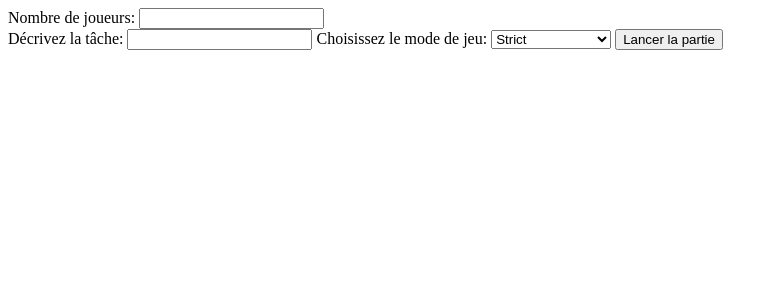
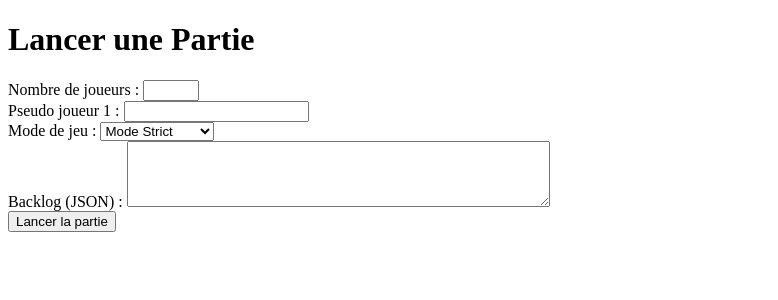
Before and after one commit to MAAARAAM/ScrumPokerEstimationApp, a Django app: page /lancer_partie/ in a window 1280 px wide. Shown: the top 300 px of the page, without its empty margins (0-778 px from the left). Run offline with Django 5.2, Linux system fonts and the light colour scheme.

Commit message:
4 first views implementation

```diff
--- a/ScrumPokerEstimationApp/ScrumPokerEstimationApp/templates/lancer_partie.html
+++ b/ScrumPokerEstimationApp/ScrumPokerEstimationApp/templates/lancer_partie.html
@@ -1,17 +1,61 @@
-<form method="POST" action="{% url 'lancer_partie' %}">
-  {% csrf_token %}
-  <label for="nb_joueurs">Nombre de joueurs:</label>
-  <input type="number" id="nb_joueurs" name="nb_joueurs" required>
-  <div id="joueurs"></div>
-  <label for="tache">Décrivez la tâche:</label>
-  <input type="text" id="tache" name="tache" required>
-  <label for="mode">Choisissez le mode de jeu:</label>
-  <select id="mode" name="mode" required>
-    <option value="strict">Strict</option>
-    <option value="moyenne">Moyenne</option>
-    <option value="mediane">Médiane</option>
-    <option value="majorite_absolue">Majorité absolue</option>
-    <option value="majorite_relative">Majorité relative</option>
-  </select>
-  <button type="submit">Lancer la partie</button>
-</form>
+<!DOCTYPE html>
+<html lang="fr">
+<head>
+    <meta charset="UTF-8">
+    <meta name="viewport" content="width=device-width, initial-scale=1.0">
+    <title>Lancer une Partie</title>
+</head>
+<body>
+    <h1>Lancer une Partie</h1>
+
+    <form method="POST">
+        {% csrf_token %}
+
+        <label for="nb_joueurs">Nombre de joueurs :</label>
+        <input type="number" id="nb_joueurs" name="nb_joueurs" min="1" max="10" required><br>
+
+        <div id="joueurs">
+            <label for="joueur_1">Pseudo joueur 1 :</label>
+            <input type="text" id="joueur_1" name="joueur_1" required><br>
+        </div>
+
+        <label for="mode">Mode de jeu :</label>
+        <select name="mode" id="mode" required>
+            <option value="strict">Mode Strict</option>
+            <option value="moyenne">Mode Moyenne</option>
+        </select><br>
+
+        <label for="backlog">Backlog (JSON) :</label>
+        <textarea id="backlog" name="backlog" rows="4" cols="50" required></textarea><br>
+
+        <button type="submit">Lancer la partie</button>
+    </form>
+
+    <script>
+        // Ajouter dynamiquement les champs pour les joueurs en fonction du nombre de joueurs
+        const nbJoueursInput = document.getElementById('nb_joueurs');
+        const joueursDiv = document.getElementById('joueurs');
+
+        nbJoueursInput.addEventListener('input', function() {
+            const nbJoueurs = parseInt(nbJoueursInput.value);
+            joueursDiv.innerHTML = '';  // Reset les champs existants
+
+            for (let i = 1; i <= nbJoueurs; i++) {
+                const label = document.createElement('label');
+                label.setAttribute('for', 'joueur_' + i);
+                label.innerHTML = 'Pseudo joueur ' + i + ': ';
+
+                const input = document.createElement('input');
+                input.type = 'text';
+                input.id = 'joueur_' + i;
+                input.name = 'joueur_' + i;
+                input.required = true;
+
+                joueursDiv.appendChild(label);
+                joueursDiv.appendChild(input);
+                joueursDiv.appendChild(document.createElement('br'));
+            }
+        });
+    </script>
+</body>
+</html>
--- a/ScrumPokerEstimationApp/ScrumPokerEstimationApp/urls.py
+++ b/ScrumPokerEstimationApp/ScrumPokerEstimationApp/urls.py
@@ -1,11 +1,9 @@
-# urls.py
 from django.urls import path
-from . import views
+from .views import home, lancer_partie, partie, rejoindre_partie
 
 urlpatterns = [
-    path('', views.home, name='home'),  # This will map the root URL to the home view
-    path('lancer_partie/', views.lancer_partie, name='lancer_partie'),
-    path('rejoindre_partie/', views.rejoindre_partie, name='rejoindre_partie'),
-    path('demarrer_voting/<str:code_partie>/', views.demarrer_voting, name='demarrer_voting'),
-    path('partie/', views.partie, name='partie'),
+    path('', home, name='home'),
+    path('lancer_partie/', lancer_partie, name='lancer_partie'),
+    path('partie/<str:code>/', partie, name='partie'),
+    path('rejoindre_partie/', rejoindre_partie, name='rejoindre_partie'),  # Nouvelle route
 ]
--- a/ScrumPokerEstimationApp/ScrumPokerEstimationApp/views.py
+++ b/ScrumPokerEstimationApp/ScrumPokerEstimationApp/views.py
@@ -1,68 +1,75 @@
 from django.shortcuts import render, redirect
 from django.http import JsonResponse
-from .models import Partie, Joueur, Fonctionnalite
-import random
-# views.py
-from django.shortcuts import render
+from .models import Partie, Joueur
+import json
 
 def home(request):
-    return render(request, 'home.html')  # You can create a template for this page
+    return render(request, 'home.html')
 
 def lancer_partie(request):
     if request.method == 'POST':
-        joueurs = []
         nb_joueurs = int(request.POST['nb_joueurs'])
-        for i in range(nb_joueurs):
-            pseudo = request.POST.get(f'joueur_{i+1}')
-            joueur = Joueur(pseudo=pseudo)
-            joueur.save()
-            joueurs.append(joueur)
+        pseudos = [request.POST[f'joueur_{i+1}'] for i in range(nb_joueurs)]
+        backlog = json.loads(request.POST['backlog'])
+        mode = request.POST['mode']
 
-        tache = request.POST['tache']
-        mode = request.POST['mode']
-        partie = Partie.objects.create(mode=mode, tache=tache)
-        partie.joueurs.add(*joueurs)
+        # Créer les joueurs
+        joueurs = [Joueur.objects.create(pseudo=pseudo) for pseudo in pseudos]
 
-        # Générer un code unique
-        code = ''.join(random.choices('abcdefghijklmnopqrstuvwxyzABCDEFGHIJKLMNOPQRSTUVWXYZ0123456789', k=6))
-        partie.code = code
+        # Créer la partie
+        partie = Partie.objects.create(code="12345", mode=mode, backlog=backlog)
+        partie.joueurs.set(joueurs)
         partie.save()
 
-        return JsonResponse({'message': f'La partie a été lancée ! Code de la partie : {code}'})
-
+        return redirect('partie', code=partie.code)
     return render(request, 'lancer_partie.html')
 
 def rejoindre_partie(request):
     if request.method == 'POST':
         code_partie = request.POST['code_partie']
+        pseudo = request.POST['pseudo']
+
         try:
             partie = Partie.objects.get(code=code_partie)
-            pseudo = request.POST['pseudo']
+        except Partie.DoesNotExist:
+            return render(request, 'rejoindre_partie.html', {'error': 'Partie non trouvée'})
+
+        if len(partie.joueurs.all()) < partie.mode:  # Vérifier si la partie a encore des places
             joueur = Joueur.objects.create(pseudo=pseudo)
             partie.joueurs.add(joueur)
-
-            return JsonResponse({'message': f"Vous avez rejoint la partie : {partie.code}"})
-        except Partie.DoesNotExist:
-            return JsonResponse({'message': 'Code de partie invalide, essayez encore.'})
+            partie.save()
+            return redirect('partie', code=partie.code)
+        else:
+            return render(request, 'rejoindre_partie.html', {'error': 'La partie est pleine'})
 
     return render(request, 'rejoindre_partie.html')
 
-def demarrer_voting(request, code_partie):
-    try:
-        partie = Partie.objects.get(code=code_partie)
-        partie.demarrer_voting()
-        return JsonResponse({'message': f"Le vote a commencé pour la tâche: {partie.tache}"})
-    except Partie.DoesNotExist:
-        return JsonResponse({'message': 'Partie non trouvée.'})
+def partie(request, code):
+    partie = Partie.objects.get(code=code)
+    tache_actuelle = partie.backlog[partie.active_task]
 
-def partie(request):
-    nb_joueurs = request.session.get('nb_joueurs')
-    tache = request.session.get('tache')
-    mode = request.session.get('mode')
+    if request.method == 'POST':
+        joueur = Joueur.objects.get(pseudo=request.POST['pseudo'])
+        joueur.vote = request.POST['vote']
+        joueur.save()
 
-    # Transmettez les données à la page partie.html
-    return render(request, 'partie.html', {
-        'nb_joueurs': nb_joueurs,
-        'tache': tache,
-        'mode': mode
-    })
+        if all(j.vote for j in partie.joueurs.all()):
+            votes = [int(j.vote) for j in partie.joueurs.all()]
+            if partie.mode == 'strict':
+                if len(set(votes)) == 1:
+                    partie.etat_avancement[str(partie.active_task)] = votes[0]
+                    partie.active_task += 1
+            elif partie.mode == 'moyenne':
+                partie.etat_avancement[str(partie.active_task)] = sum(votes) / len(votes)
+                partie.active_task += 1
+
+            if partie.active_task == len(partie.backlog):
+                with open('resultat.json', 'w') as f:
+                    json.dump(partie.etat_avancement, f)
+                return JsonResponse({'message': 'Backlog terminé !'})
+
+            for joueur in partie.joueurs.all():
+                joueur.vote = None
+                joueur.save()
+
+    return render(request, 'partie.html', {'partie': partie, 'tache_actuelle': tache_actuelle})
```
Also changed, not shown: ScrumPokerEstimationApp/ScrumPokerEstimationApp/models.py (+11 -60 lines), ScrumPokerEstimationApp/ScrumPokerEstimationApp/templates/home.html (+6 -9 lines), ScrumPokerEstimationApp/ScrumPokerEstimationApp/templates/partie.html (+47 -8 lines), ScrumPokerEstimationApp/ScrumPokerEstimationApp/templates/rejoindre_partie.html (+26 -8 lines).
